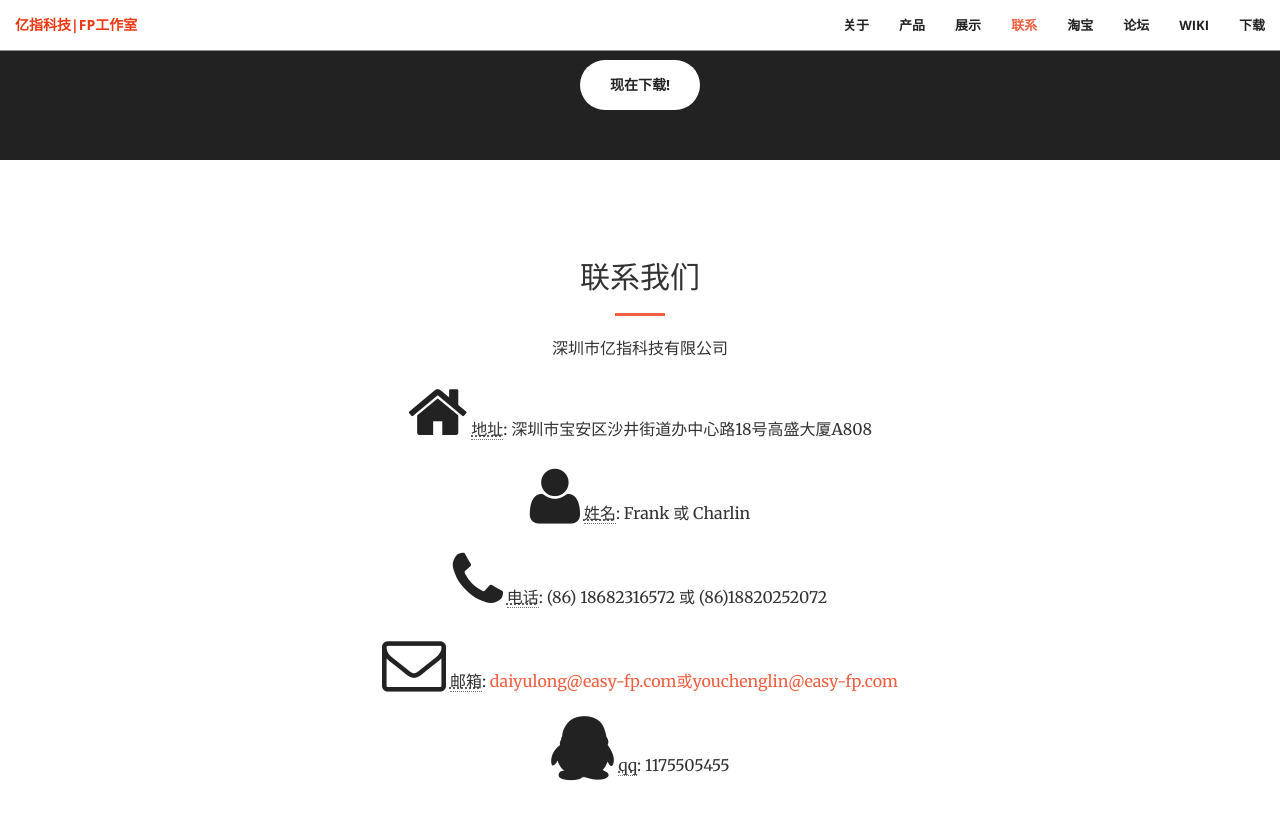
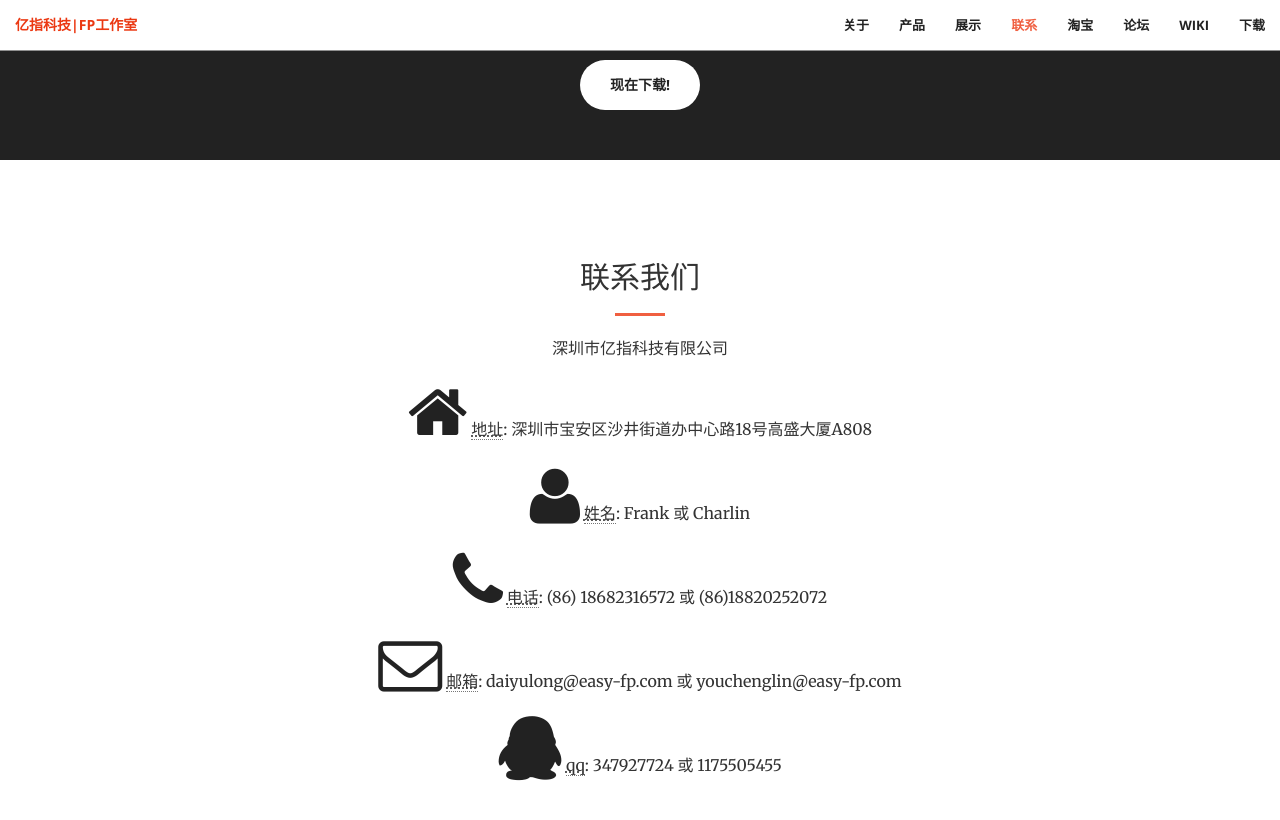
Before and after one commit to easyfp/easyfp.github.io, a Jekyll site: the page built from index.html, in a window 1280 px wide and 900 px high, scrolled down 2281 px. Shown: the top 820 px of the window. Built offline with Jekyll 4.4.1, drawn with Linux system fonts in a browser that asks for light colours.

Commit message:
Update contact.html

```diff
--- a/_includes/contact.html
+++ b/_includes/contact.html
@@ -12,10 +12,10 @@
             <p><i class="fa fa-phone"></i>
                     <abbr title="Phone">电话</abbr>: (86) 18682316572 或 (86)18820252072</p>
             <p><i class="fa fa-envelope-o"></i>
-                    <abbr title="Email">邮箱</abbr>: <a href="mailto:youchenglin@easy-fp.com">daiyulong@easy-fp.com或youchenglin@easy-fp.com</a>
+                    <abbr title="Email">邮箱</abbr>: daiyulong@easy-fp.com 或 youchenglin@easy-fp.com</a>
                 </p>
 		<p><i class="fa fa-qq"></i>
-                    <abbr title="qq">qq</abbr>: 1175505455</p>
+                    <abbr title="qq">qq</abbr>: 347927724 或 1175505455</p>
           </div>
     </div>
 </section>
```
